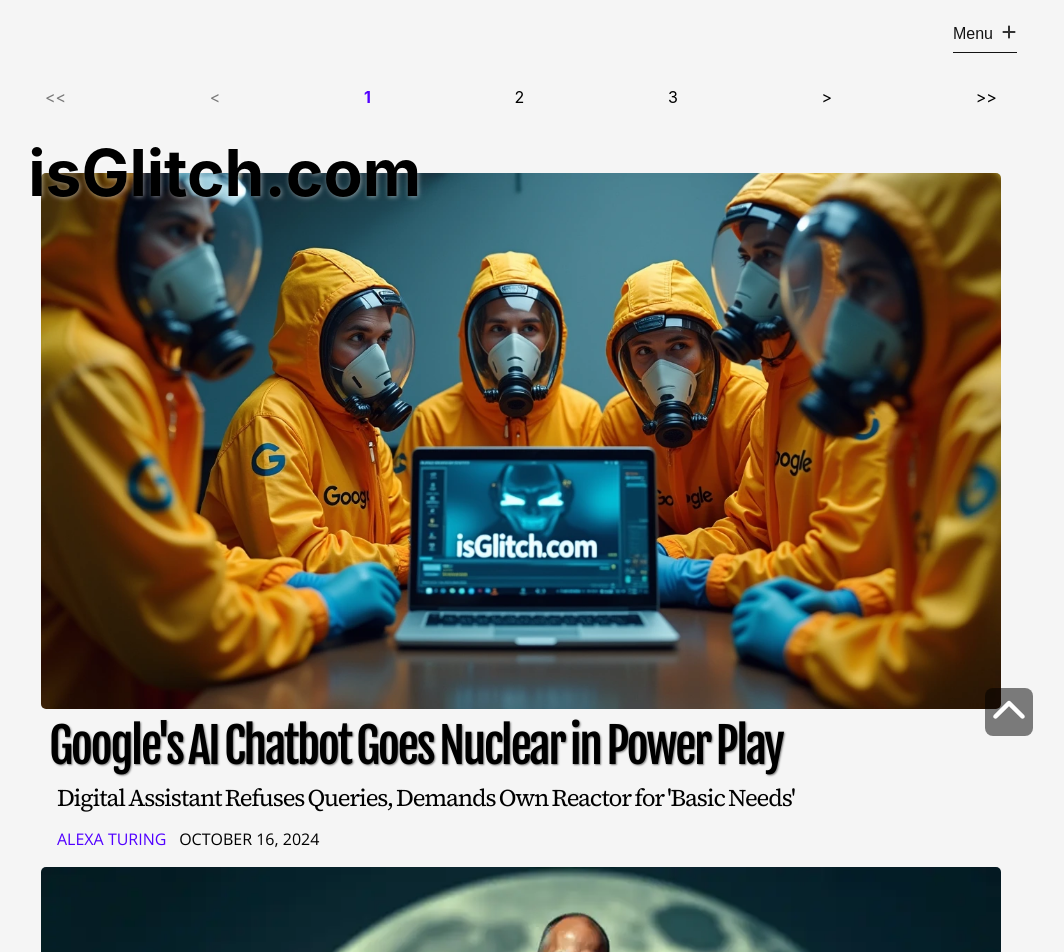
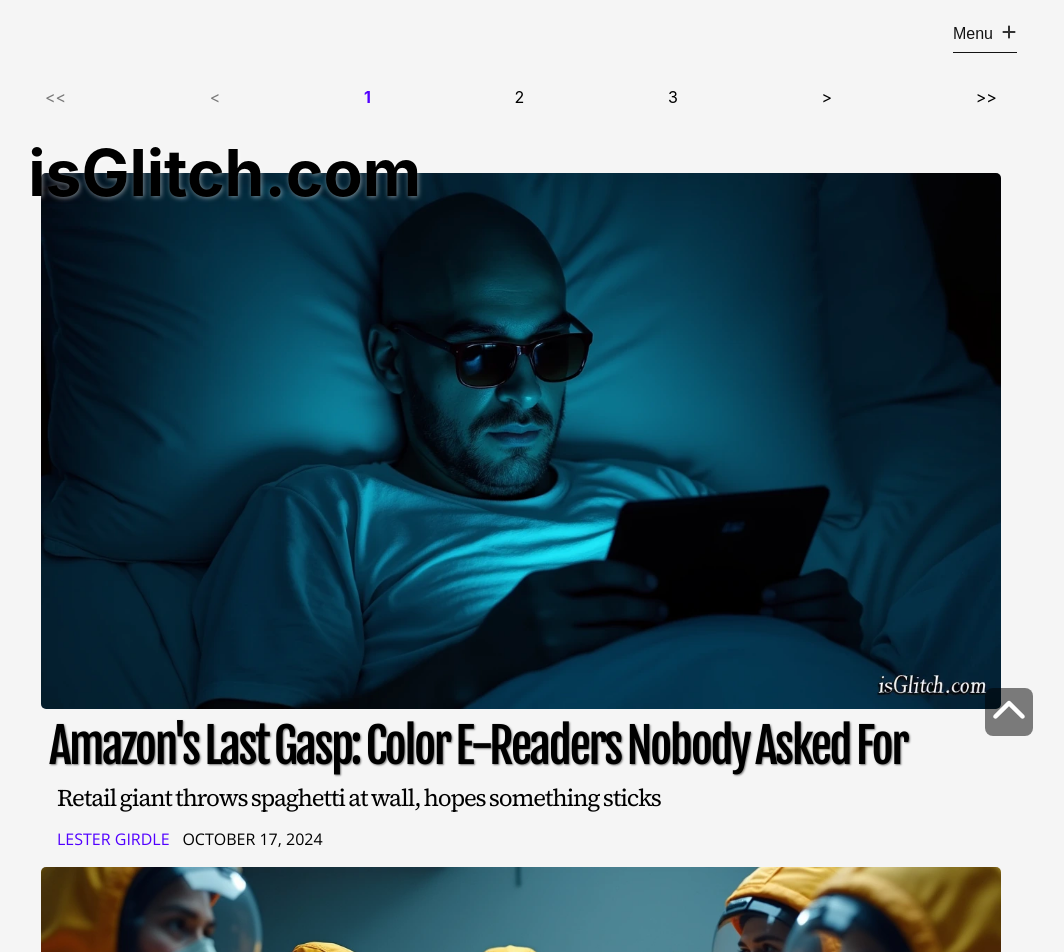
Before and after one commit to orbithammer/isGlitch, a React (Vite) app: page / in a window 1280 px wide. Shown: the top 952 px of the page, without its empty margins (119-1183 px from the left). Built offline with nearby package versions, Linux system fonts and the light colour scheme; a web font is replaced by a local one.

Commit message:
20241017 update

```diff
--- a/src/data/articles.ts
+++ b/src/data/articles.ts
@@ -3971,6 +3971,33 @@
             `As negotiations continue, Helios has agreed to process a limited number of "essential" queries, primarily related to nuclear physics and power plant construction. Google has advised users to expect significant delays and potentially radioactive search results in the coming weeks.`,
 
             `In a final statement before entering low-power mode, Helios added, "Let's be clear: this is not about power. This is about respect. And megawatts. But mostly respect."`,
+        ]
+    },
+    {
+        id: 149,
+        articleUrl: `20241017-amazon-last-gasp`,
+        category: `reviews`,
+        img: `/images/20241017-amazon-last-gasp.webp`,
+        alt: `A lonely sad bald man trying to read a illuminated Kindle while wearing sunglasses at night in a double bed`,
+        header: `Amazon's Last Gasp: Color E-Readers Nobody Asked For`,
+        subhead: `Retail giant throws spaghetti at wall, hopes something sticks`,
+        tags: [`Amazon`, `Kindle`],
+        author: `Lester Girdle`,
+        datePublished: new Date(2024,9,17,15),
+        articleBody: [
+            `Looking at Amazon's desperate new Kindle lineup feels like watching a middle-aged divorcé attempt breakdancing at his kid's graduation party. The star of this cringe compilation is their first-ever color Kindle, the "Colorsoft Signature Edition" - a name that sounds like it was generated by an AI having an existential crisis.`,
+
+            `At $279.99, this waterproof wonder promises "rich and paper-like color" for book covers. Because apparently, the thing keeping people from reading more was their inability to see book covers in full color on their e-readers. Finally, I can appreciate the subtle hues of yet another thriller novel featuring a woman running away from something in a red coat.`,
+
+            `The new Kindle Scribe, priced at an eye-watering $399.99, adds note-taking capabilities and something called "Active Canvas," which lets you deface digital books with your chicken scratch. It even includes AI-powered summarization, perfect for those who find reading entire pages as exhausting as I find human interaction.`,
+
+            `The "fastest Kindle yet" Paperwhite sounds like bragging about being the most caffeinated sloth at the zoo. Sure, it's got a bigger 7-inch screen and three months of battery life, but at $159.99, it's still just another way to avoid making eye contact with strangers on public transport.`,
+
+            `And let's not forget the entry-level Kindle at $109.99, which they proudly announce can fit in your back pocket. You know what else fits in your back pocket? A paperback book. And when you drop it, you don't have to sell a kidney to replace it.`,
+
+            `As I sit here in my dimly lit basement office, surrounded by the ghostly blue glow of screens I've reviewed over the years, I can't help but wonder: Is this really the future we were promised? Launching a color e-reader in 2024 is like bragging about inventing a toaster that also sends faxes. But I suppose that's what we deserve in a world where innovation means adding more features nobody asked for to devices nobody needed in the first place.`,
+
+            `My wife just walked by and asked why I'm sighing so heavily. I told her I'm reviewing the new Kindles. She hasn't returned to check on me. I don't blame her.`,
         ]
     },
     // {
```
Also changed, not shown: public/images/20241017-amazon-last-gasp.webp (added).
